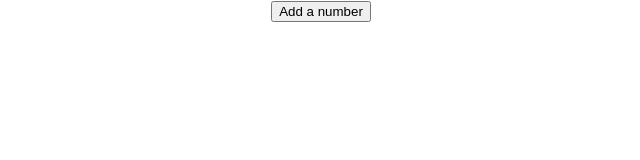
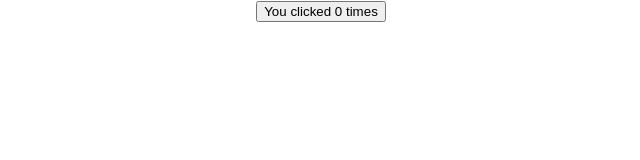
Before and after one commit to lukadlm97/react-hooks, a React (Create React App) app in the folder react-hooks/: page / in a window 1280 px wide. Shown: the top 160 px of the page, without its empty margins (319-959 px from the left). Built offline with nearby package versions, Linux system fonts and the light colour scheme.

Commit message:
introduction to useEffect

```diff
--- a/react-hooks/src/App.js
+++ b/react-hooks/src/App.js
@@ -1,6 +1,7 @@
 import React from 'react';
 import './App.css';
-import HookCounterFour from './component/HookCounterFour';
+import HookCounterOne from './component/HookCounterOne';
+// import HookCounterFour from './component/HookCounterFour';
 // import HookCounterThree from './component/HookCounterThree';
 // import HookCounterTwo from './component/HookCounterTwo';
 // import HookCounter from './component/HookCounter';
@@ -9,7 +10,8 @@ import HookCounterFour from './component/HookCounterFour';
 function App() {
   return (
     <div className="App">
-      <HookCounterFour/>
+      <HookCounterOne />
+      {/* <HookCounterFour/> */}
       {/* <HookCounterThree /> */}
       {/* <HookCounterTwo /> */}
       {/* <HookCounter /> */}
--- /dev/null
+++ b/react-hooks/src/component/HookCounterOne.js
@@ -0,0 +1,18 @@
+import React, { useState,useEffect } from 'react'
+
+function HookCounterOne() {
+    const initialCount = 0
+    const [count,setCount] = useState(initialCount)
+
+    useEffect(()=>{
+        document.title = `You clicked ${count} times`
+    })
+
+    return (
+        <div>
+            <button onClick={()=>setCount((prevValue)=>prevValue+1)}>You clicked {count} times</button>
+        </div>
+    )
+}
+
+export default HookCounterOne
```
